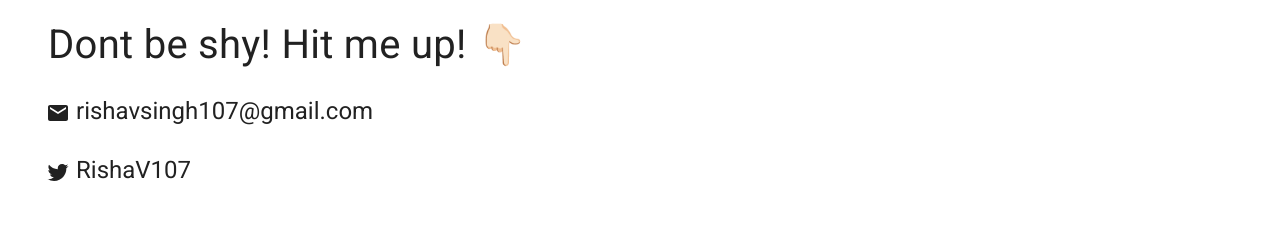
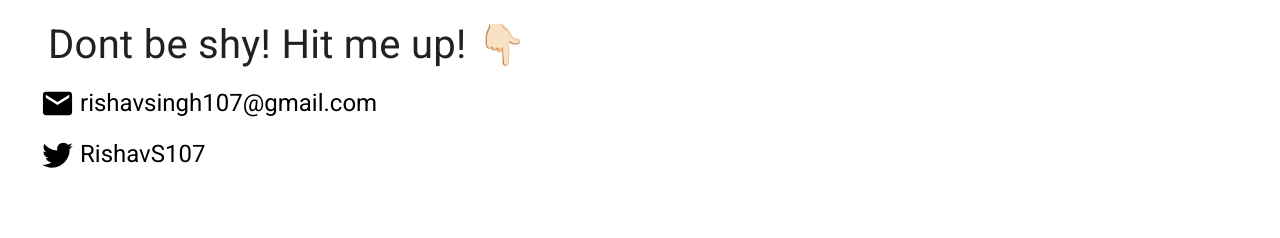
Before and after one commit to RishaV107/my-portfolio, a React (Vite) app: page / in a window 1280 px wide. Shown: the part 3620-3858 px from the top of the page. Built offline with nearby package versions, Linux system fonts and the light colour scheme.

Commit message:
Fix: contact page links fix

```diff
--- a/src/component/Contact.jsx
+++ b/src/component/Contact.jsx
@@ -1,9 +1,10 @@
-import { Typography, Grid, Icon } from "@mui/material";
+import { Typography, Grid, Link } from "@mui/material";
 import EmailIcon from "@mui/icons-material/Email";
 import TwitterIcon from "@mui/icons-material/Twitter";
 
 const Contact = () => {
   const email = "rishavsingh107@gmail.com";
+  const twitter = "https://twitter.com/RishavS107";
 
   // const { View } = useLottie({
   //   animationData: EmailMe,
@@ -43,27 +44,49 @@ const Contact = () => {
             </Grid>
 
             <Grid container item pl={{ xs: 2, sm: 5, xl: 19 }}>
-              <Grid container item pt={2} xs={12}>
+              <Grid container item pt={2}>
                 <Grid item>
-                  <Icon fontSize="large">
-                    <EmailIcon />
-                  </Icon>
-                </Grid>
-                <Grid item>
-                  <Typography pt={1.2} variant="h5">
-                    {email}
+                  <Typography variant="h5">
+                    <Link
+                      href={`mailto:${email}`}
+                      target="_blank"
+                      rel="noopener noreferrer"
+                      color="#000000"
+                      style={{
+                        display: "flex",
+                        alignItems: "center",
+                        textDecoration: "none",
+                      }}
+                    >
+                      <EmailIcon
+                        fontSize="large"
+                        style={{ marginRight: "5px" }}
+                      />
+                      {email}
+                    </Link>
                   </Typography>
                 </Grid>
               </Grid>
-              <Grid container item pt={2} xs={12}>
+              <Grid item pt={2}>
                 <Grid item>
-                  <Icon fontSize="large">
-                    <TwitterIcon />
-                  </Icon>
-                </Grid>
-                <Grid>
-                  <Typography pt={1.2} variant="h5">
-                    {"RishaV107"}
+                  <Typography variant="h5">
+                    <Link
+                      href={twitter}
+                      target="_blank"
+                      rel="noopener noreferrer"
+                      color="#000000"
+                      style={{
+                        display: "flex",
+                        alignItems: "center",
+                        textDecoration: "none",
+                      }}
+                    >
+                      <TwitterIcon
+                        fontSize="large"
+                        style={{ marginRight: "5px" }}
+                      />
+                      {"RishavS107"}
+                    </Link>
                   </Typography>
                 </Grid>
               </Grid>
--- a/src/component/Footer.jsx
+++ b/src/component/Footer.jsx
@@ -5,6 +5,8 @@ import LinkedInIcon from "@mui/icons-material/LinkedIn";
 const Footer = () => {
   const linkedInLink = "https://www.linkedin.com/in/rishav-singh-2b0277158/";
   const githubLink = "https://github.com/RishaV107";
+
+  const date = new Date();
 
   return (
     <footer style={{ backgroundColor: "#2D2E32", padding: "24px 0" }}>
@@ -34,7 +36,7 @@ const Footer = () => {
           color="#FFFFFF"
           sx={{ fontSize: "17px" }}
         >
-          &copy; 2023. All rights reserved.
+          &copy; {date.getFullYear()}. All rights reserved.
         </Typography>
       </Container>
     </footer>
--- a/src/component/Projects.jsx
+++ b/src/component/Projects.jsx
@@ -83,7 +83,7 @@ const Projects = () => {
             fontSize="3em"
             fontWeight="bold"
           >
-            Project
+            Projects
           </Typography>
         </Grid>
         <Grid
```
